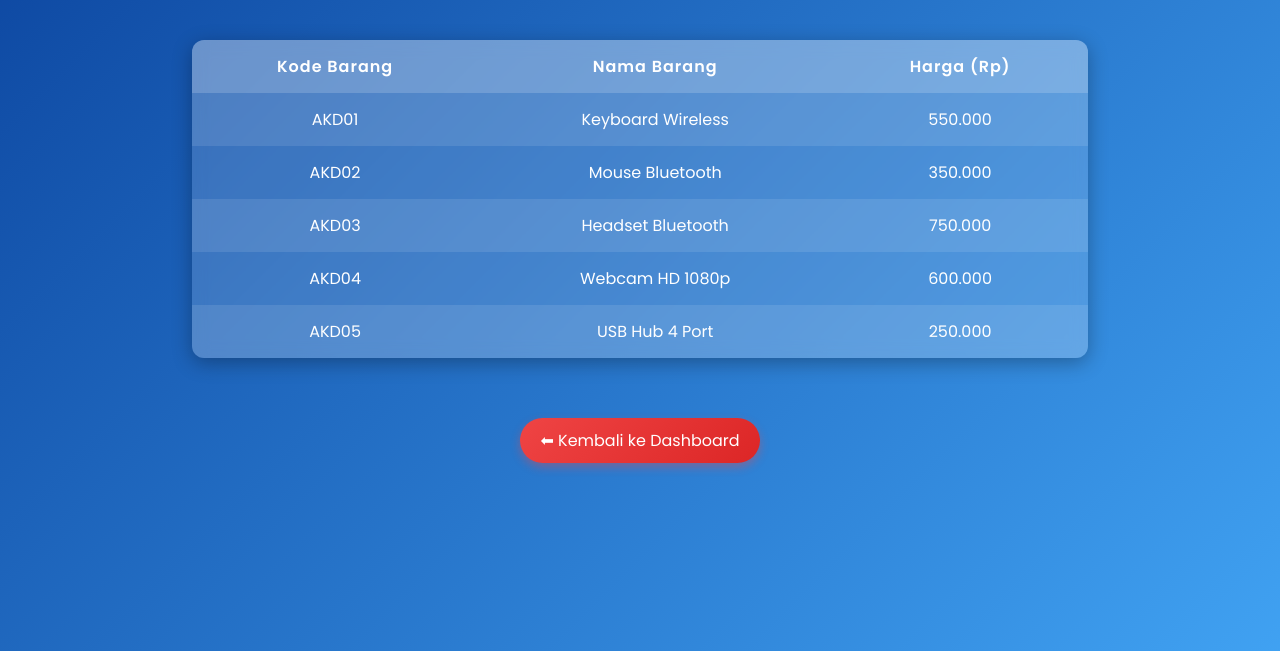
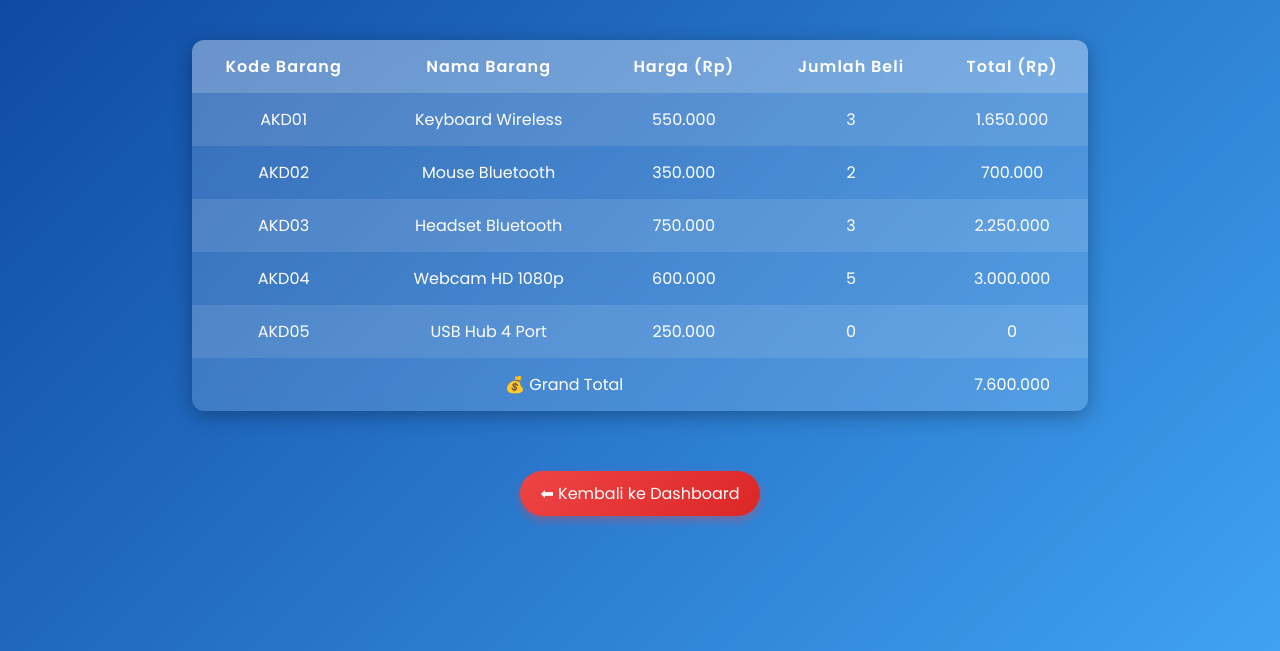
Before and after one commit to Erika657/ProjectPHP, a PHP site: page /penjualan.php in a window 1280 px wide. Shown: the part 71-722 px from the top of the page. Run offline with PHP 8.4, Linux system fonts and the light colour scheme; the visitor is signed in with stand-in values (Sample User, id 1).

Commit message:
Dashboard Penjualan (Logika Penjualan Random)

```diff
--- a/penjualan.php
+++ b/penjualan.php
@@ -10,7 +10,20 @@ if (!isset($_SESSION["username"])) {
 $kode_barang = ["AKD01", "AKD02", "AKD03", "AKD04", "AKD05"];
 $nama_barang = ["Keyboard Wireless","Mouse Bluetooth","Headset Bluetooth","Webcam HD 1080p","USB Hub 4 Port"];
 $harga_barang = [550000, 350000, 750000, 600000, 250000];
+
+$beli = [];
+$jumlah = [];
+$total = [];
+$grandtotal = 0;
+
+for ($i = 0; $i < count($kode_barang); $i++) {
+    $beli[$i] = rand(0, 1);            // menentukan beli atau tidak
+    $jumlah[$i] = $beli[$i] ? rand(1, 5) : 0;  // jumlah random
+    $total[$i] = $jumlah[$i] * $harga_barang[$i]; // total harga barang
+    $grandtotal += $total[$i];         // akumulasi total
+}
 ?>
+
 
 <!DOCTYPE html>
 <html lang="id">
@@ -113,17 +126,25 @@ $harga_barang = [550000, 350000, 750000, 600000, 250000];
       <th>Kode Barang</th>
       <th>Nama Barang</th>
       <th>Harga (Rp)</th>
+      <th>Jumlah Beli</th>
+      <th>Total (Rp)</th>
     </tr>
 
     <?php
-    for ($i = 0; $i < count($kode_barang); $i++) {
-        echo "<tr>";
-        echo "<td>{$kode_barang[$i]}</td>";
-        echo "<td>{$nama_barang[$i]}</td>";
-        echo "<td>" . number_format($harga_barang[$i], 0, ',', '.') . "</td>";
-        echo "</tr>";
-    }
-    ?>
+    for ($i = 0; $i < count($kode_barang); $i++): ?>
+        <tr>
+        <td><?= $kode_barang[$i]?></td>
+        <td><?= $nama_barang[$i]?></td>
+        <td><?=number_format($harga_barang[$i], 0, ',', '.') ?></td>
+        <td><?= $jumlah[$i] ?></td>
+        <td><?= number_format($total[$i], 0, ',', '.') ?></td>
+        </tr>
+
+        <?php endfor; ?>
+    <tr class="grandtotal">
+      <td colspan="4">💰 Grand Total</td>
+      <td><?= number_format($grandtotal, 0, ',', '.') ?></td>
+    </tr>
   </table>
 
   <a href="dashboard.php" class="back-btn">⬅ Kembali ke Dashboard</a>
```
Also changed, not shown: secrenshoot/Screenshot 2025-11-12 150003.png (added).
